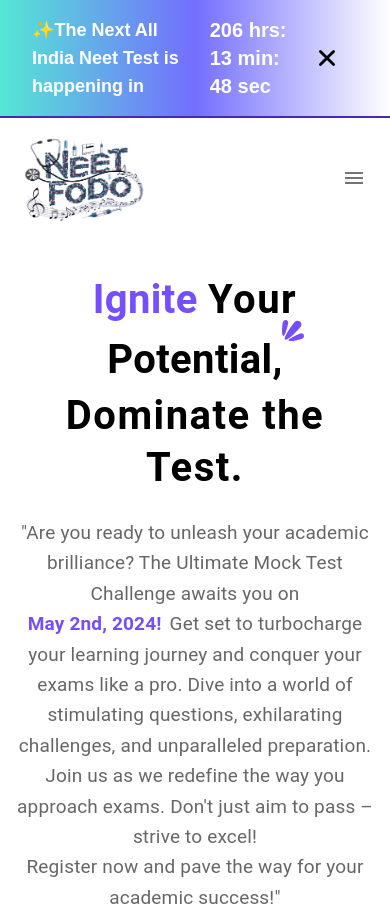
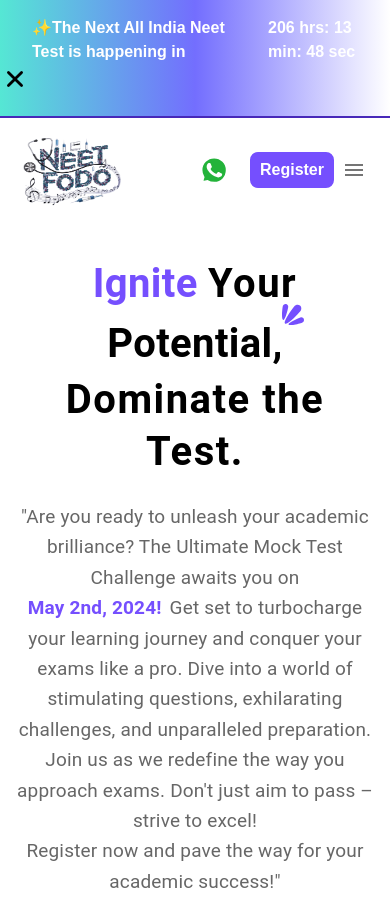
Before and after one commit to jaskrrish/NeetPrep, a React (Vite) app: page / in a window 390 px wide. Shown: the top 906 px of the page. Built offline with nearby package versions, Linux system fonts and the light colour scheme.

Commit message:
Fix Deployment Issues

```diff
--- a/index.html
+++ b/index.html
@@ -2,7 +2,7 @@
 <html lang="en">
   <head>
     <meta charset="UTF-8" />
-    <link rel="icon" type="image/svg+xml" href="/public/neetfodoFavicon.png" />
+    <link rel="icon" type="image/svg+xml" href="/neetfodoFavicon.png" />
     <meta name="viewport" content="width=device-width, initial-scale=1.0" />
     <title>NeetFodo</title>
   </head>
--- a/package.json
+++ b/package.json
@@ -14,10 +14,13 @@
     "@emotion/react": "^11.11.4",
     "@emotion/server": "^11.11.0",
     "@emotion/styled": "^11.11.5",
+    "@material-ui/core": "^4.12.4",
     "@mui/icons-material": "^5.15.15",
     "@mui/material": "^5.15.15",
     "framer-motion": "^11.1.7",
     "fs": "^0.0.1-security",
+    "lottie-react": "^2.4.0",
+    "lottie-web": "^5.12.2",
     "react": "^18.2.0",
     "react-confetti": "^6.1.0",
     "react-dom": "^18.2.0",
--- a/src/App.jsx
+++ b/src/App.jsx
@@ -1,8 +1,13 @@
-import React from "react";
+import React, { useEffect } from "react";
 import { Header, Footer } from "./components";
-import { Outlet } from "react-router-dom";
+import { Outlet, useLocation } from "react-router-dom";
 
 const App = () => {
+  const location = useLocation();
+
+  useEffect(() => {
+    window.scrollTo(0, 0);
+  }, [location]);
   return (
     <div className="min-h-screen min-w-screen">
       <Header />
--- a/src/components/AuthNavigation.jsx
+++ b/src/components/AuthNavigation.jsx
@@ -2,28 +2,61 @@ import React from "react";
 import Box from "@mui/material/Box";
 import { Link } from "react-router-dom";
 import { CgProfile } from "react-icons/cg";
+import { FaWhatsapp } from "react-icons/fa";
+import Lottie from "lottie-react";
+import Animation from "../assets/animation.json";
+import { useMediaQuery } from "@material-ui/core";
 
 const AuthNavigation = () => {
   const emailName = localStorage.getItem("emailName");
+  const matches = useMediaQuery("(max-width:600px)");
 
   if (emailName) {
     return (
-      <div className="flex items-center gap-1 text-[#754ffe] text-xl font-bold">
-        <CgProfile size={30} />
-        <span className="capitalize">{emailName}</span>
+      <div className="flex gap-4">
+        <Link to="https://chat.whatsapp.com/I2SLgcFjtEz0XlnmtZm9ka">
+          <button className="flex gap-3 cursor-pointer font-Poppins py-1.5 px-4 font-bold text-lg bg-transparent rounded-lg hover:shadow-lg border-2 border-[#754ffe] text-[#754ffe] transition duration-500 ease-in-out active:translate-y-4">
+            <p>Whatsapp</p>
+            <FaWhatsapp size={28} className="text-[#128C7E]" />
+          </button>
+        </Link>
+        <div className="flex items-center gap-1 text-[#754ffe] text-xl font-bold">
+          <CgProfile size={30} />
+          <span className="capitalize">{emailName}</span>
+        </div>
       </div>
     );
   }
 
-  return (
-    <Box sx={{ "& button:first-child": { mr: 2 } }}>
+  return matches ? (
+    <div className="flex gap-3 items-center justify-center">
+      <Link to="https://chat.whatsapp.com/I2SLgcFjtEz0XlnmtZm9ka">
+        <Lottie animationData={Animation} className="w-[3rem]" />
+      </Link>
+      <Link to="/register">
+        <button
+          className="cursor-pointer font-Poppins py-1 px-2
+         font-bold md:text-lg sm:text-sm text-white  bg-[#754ffe] rounded-lg hover:shadow-lg border-2 border-[#754ffe] transition duration-500 ease-in-out active:translate-y-4"
+        >
+          Register
+        </button>
+      </Link>
+    </div>
+  ) : (
+    <Box
+      sx={{ "& button:first-child": { mr: 2 } }}
+      className="flex gap-3 items-center justify-center"
+    >
+      <Link to="https://chat.whatsapp.com/I2SLgcFjtEz0XlnmtZm9ka">
+        <Lottie animationData={Animation} className="w-[3rem]" />
+      </Link>
       <Link to="/login">
-        <button className="cursor-pointer font-Poppins py-1.5 px-4 font-bold text-lg bg-transparent rounded-lg hover:shadow-lg border-2 border-[#754ffe] text-[#754ffe] transition duration-500 ease-in-out active:translate-y-4">
+        <button className="cursor-pointer font-Poppins md:py-1.5 md:px-4 sm:py-1 sm:px-2 font-bold md:text-lg sm:text-sm bg-transparent rounded-lg hover:shadow-lg border-2 border-[#754ffe] text-[#754ffe] transition duration-500 ease-in-out active:translate-y-4">
           Sign In
         </button>
       </Link>
       <Link to="/register">
-        <button className="cursor-pointer font-Poppins py-1.5 px-4 font-bold text-lg text-white  bg-[#754ffe] rounded-lg hover:shadow-lg border-2 border-[#754ffe] transition duration-500 ease-in-out active:translate-y-4">
+        <button className="cursor-pointer font-Poppins md:py-1.5 md:px-4 sm:py-1 sm:px-2 font-bold md:text-lg sm:text-sm text-white  bg-[#754ffe] rounded-lg hover:shadow-lg border-2 border-[#754ffe] transition duration-500 ease-in-out active:translate-y-4">
           Sign Up
         </button>
       </Link>
--- a/src/components/Header.jsx
+++ b/src/components/Header.jsx
@@ -47,13 +47,15 @@ const Header = () => {
     <div>
       {location.pathname === "/" && (
         <div
-          className={`flex justify-between border-b-2 border-b-[#4728b9] top-0 py-4 text-white bg-gradient-to-r from-[#55e7d4] via-[#736efe] ${
+          className={`md:flex sm:hidden justify-between border-b-2 border-b-[#4728b9] top-0 py-4 text-white bg-gradient-to-r from-[#55e7d4] via-[#736efe] ${
             !ribbon && "hidden"
           }`}
         >
-          <div className="font-Poppins flex font-bold text-lg ml-[2rem]">
-            <p>✨The Next All India Neet Test is happening in</p>
-            <span className="font-bold text-xl mx-2">
+          <div className="font-Poppins flex font-bold sm:text-sm md:text-lg ml-[2rem]">
+            <p className="text-clip">
+              ✨The Next All India Neet Test is happening in
+            </p>
+            <span className="font-bold sm:text-lg md:text-xl mx-2">
               {Math.floor(timeLeft / (1000 * 60 * 60))} hrs:{" "}
               {Math.floor((timeLeft / (1000 * 60)) % 60)} min:{" "}
               {Math.floor((timeLeft / 1000) % 60)} sec
@@ -75,8 +77,12 @@ const Header = () => {
           >
             <Logo />
             <Box
-              sx={{ ml: "auto", display: { xs: "inline-flex", md: "none" } }}
+              sx={{
+                ml: "auto",
+                display: { xs: "inline-flex", md: "none" },
+              }}
             >
+              <AuthNavigation />
               <IconButton onClick={() => setVisibleMenu(!visibleMenu)}>
                 <Menu />
               </IconButton>
--- a/src/components/Hero.jsx
+++ b/src/components/Hero.jsx
@@ -165,8 +165,11 @@ const Hero = () => {
           </Grid>
         </Container>
       </Box>
-      <hr className="border-[#754ffe] sm:mx-[5rem] md:mx-[9rem] border-[1.5px]" />
-      <div className="w-screen my-[4rem] flex flex-wrap-reverse justify-center items-center">
+      <hr className="border-[#754ffe] sm:mx-[3rem] md:mx-[9rem] border-[1.5px]" />
+      <div
+        id="about"
+        className="w-screen my-[4rem] flex flex-wrap-reverse justify-center items-center"
+      >
         <div className="mx-8 font-Poppins">
           <p className="capitalize tracking-wider m-6 text-left sm:text-5xl text-4xl font-bold">
             Take Online Exam.
@@ -182,7 +185,7 @@ const Hero = () => {
           <img src={Bitmap} alt="Bitmap" className="w-[20rem] mx-10" />
         </div>
       </div>
-      <hr className="border-[#754ffe] sm:mx-[5rem] md:mx-[9rem] border-[1.5px]" />
+      <hr className="border-[#754ffe] sm:mx-[3rem] md:mx-[9rem] border-[1.5px]" />
       <div
         id="Upcoming"
         className="mt-[2rem] flex flex-col items-center justify-center"
--- a/src/components/Logo.jsx
+++ b/src/components/Logo.jsx
@@ -7,7 +7,7 @@ const Logo = () => {
       <img
         src={logo}
         alt="NEET FODO"
-        className="w-[8.5rem] h-[5.5rem] mx-auto"
+        className="sm:w-[8rem] sm:h-[5rem] h-[4.5rem] w-[7rem] mx-auto"
       />
     </div>
   );
```
Also changed, not shown: src/assets/animation.json (added, +1 -0 lines), 2 other files (tests, documents, lock files or other folders).
